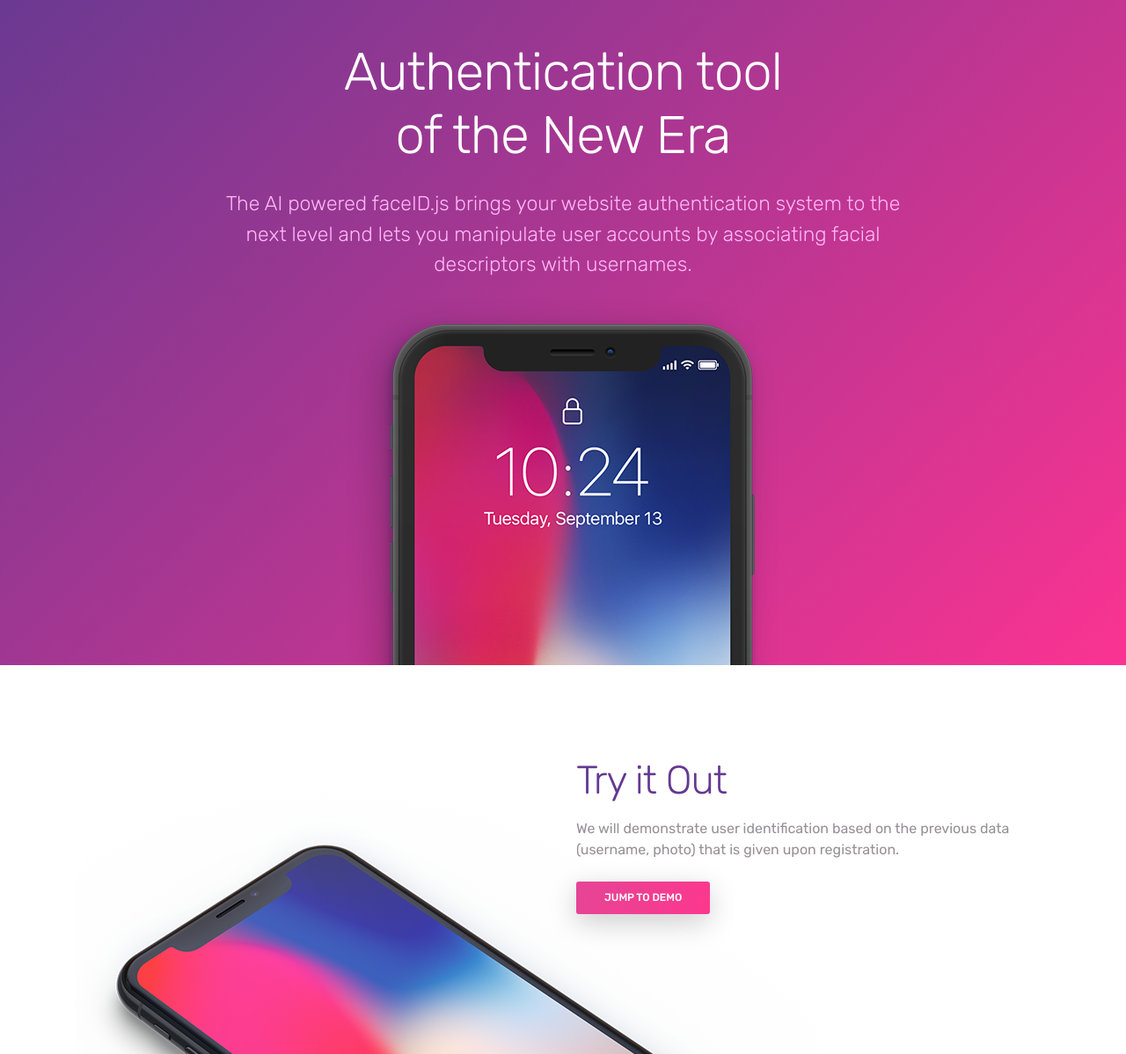
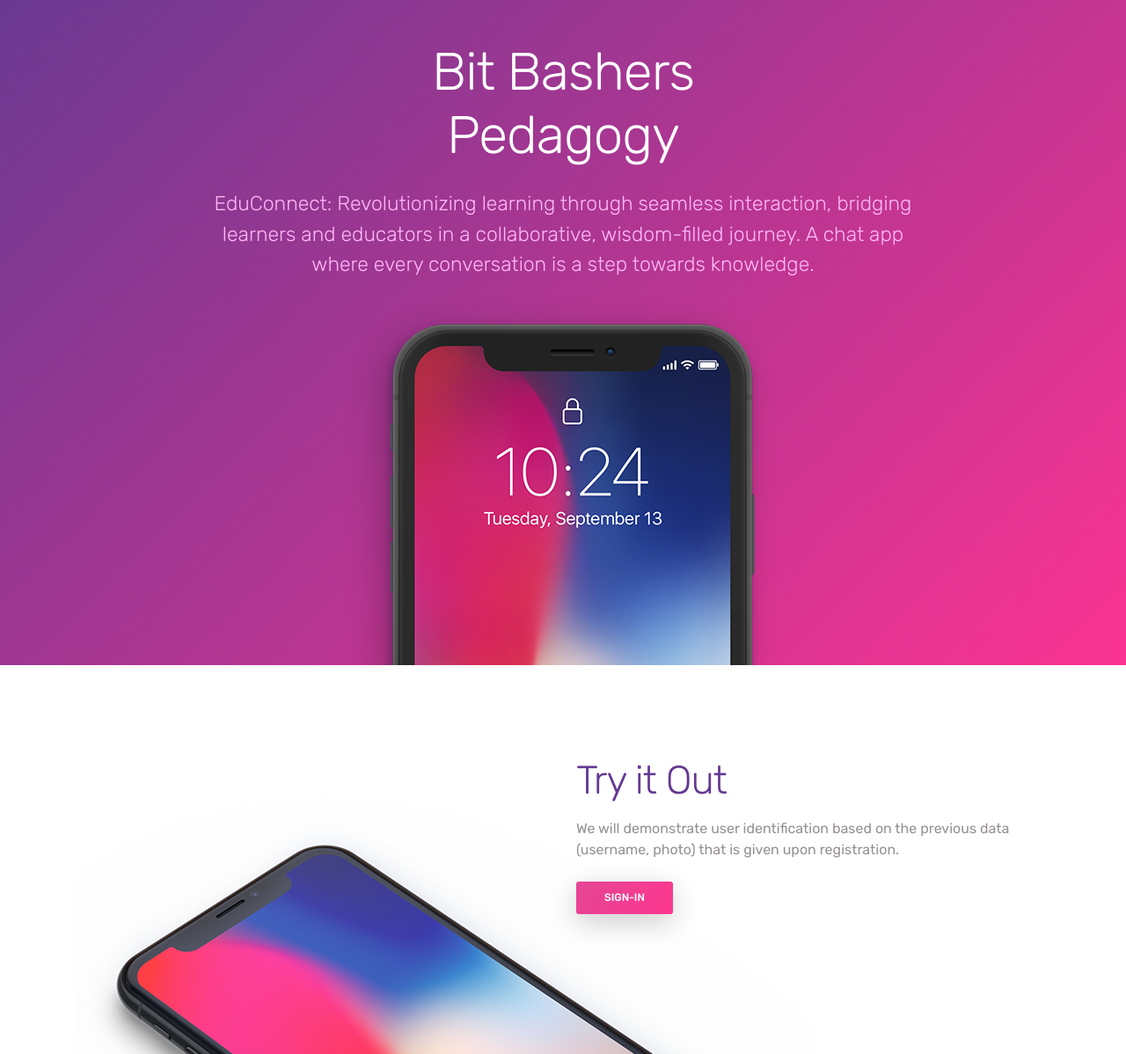
Before and after one commit to dtyago/zaipelajar-ux, a plain HTML site: page index.html in a window 1280 px wide. Shown: the part 102-1300 px from the top of the page at 88% size. Drawn offline with nearby package versions, Linux system fonts and the light colour scheme.

Commit message:
Some updates

```diff
--- a/index.html
+++ b/index.html
@@ -2,7 +2,7 @@
 <html lang="en">
 
     <head>
-        <title>faceID.js - iOS-like Face ID authentication on the Web</title>
+        <title>fzai</title>
         <!-- Meta tags -->
         <meta charset="utf-8">
         <link rel="shortcut icon" type="image/png" href="/images/favicon.ico">
@@ -48,8 +48,8 @@
         <!-- HERO -->
         <header class="bg-gradient" id="home">
             <div class="container mt-5">
-                <h1>Authentication tool <br> of the New Era</h1>
-                <p class="tagline">The AI powered faceID.js brings your website authentication system to the next level and lets you manipulate user accounts by associating facial descriptors with usernames.</p>
+                <h1>Bit Bashers <br> Pedagogy </h1>
+                <p class="tagline">EduConnect: Revolutionizing learning through seamless interaction, bridging learners and educators in a collaborative, wisdom-filled journey. A chat app where every conversation is a step towards knowledge.</p>
             </div>
             <div class="img-holder mt-3"><img src="images/iphonex.png" alt="phone" class="img-fluid"></div>
         </header>
@@ -62,7 +62,7 @@
                     <div class="col-lg-6 offset-lg-6">
                         <h2 class="mt-4">Try it Out</h2>
                         <p class="mb-4">We will demonstrate user identification based on the previous data (username, photo) that is given upon registration.</p>
-                        <a href="views/demo.html" class="btn btn-primary">Jump to demo</a>
+                        <a href="views/demo.html" class="btn btn-primary">Sign-In</a>
                     </div>
                 </div>
                 <div class="perspective-phone">
```
Also changed, not shown: 2 other files.
